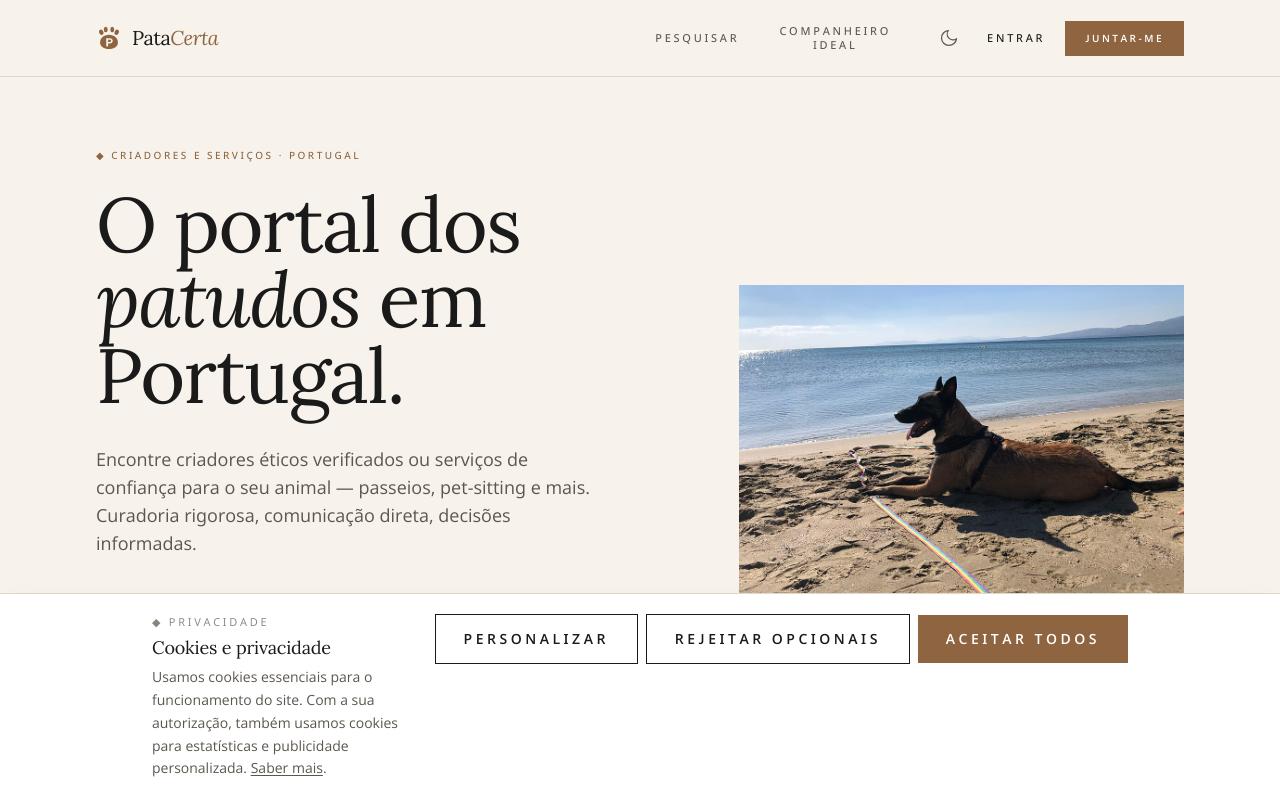
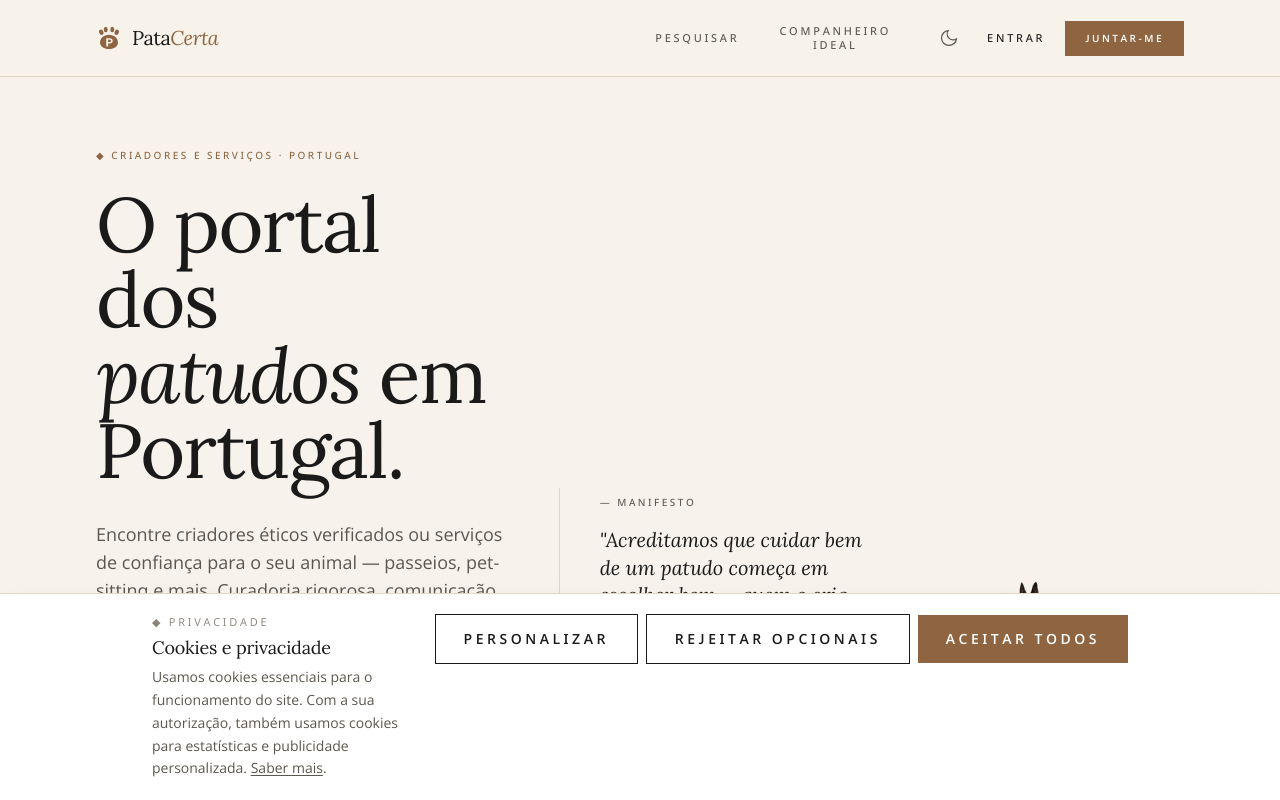
Before and after one commit to marine1988/patacerta, a React (Vite) app in the folder apps/web/: page / in a window 1280 px wide. Shown: the top 800 px of the page. Built offline with nearby package versions, Linux system fonts and the light colour scheme; no server answers.

Commit message:
feat(home): adicionar Malinois ao hero

```diff
--- a/apps/web/src/pages/home/HomePage.tsx
+++ b/apps/web/src/pages/home/HomePage.tsx
@@ -120,7 +120,7 @@ export function HomePage() {
         <div className="mx-auto max-w-[72rem] px-6 pb-14 pt-12 lg:px-8 lg:pb-20 lg:pt-16">
           <p className="eyebrow mb-6">◆ Criadores e Serviços · Portugal</p>
 
-          <div className="grid gap-10 lg:grid-cols-[1.3fr_1fr] lg:items-end lg:gap-16">
+          <div className="grid gap-10 lg:grid-cols-[1.3fr_1fr_0.8fr] lg:items-end lg:gap-10">
             <div>
               <h1 className="font-serif text-[2.75rem] leading-[1.02] sm:text-display">
                 O portal dos
@@ -143,24 +143,19 @@ export function HomePage() {
               </div>
             </div>
 
-            <figure className="hidden lg:block">
-              <img
-                src="/malinois-hero.jpg"
-                alt="Pastor Belga Malinois numa praia"
-                className="aspect-[4/3] w-full object-cover"
-              />
-              <figcaption className="mt-2 text-xs text-subtle">
-                Foto: JimsBack,{' '}
-                <a
-                  href="https://commons.wikimedia.org/wiki/File:Belgian_Malinois_at_beach_(52444841247).jpg"
-                  target="_blank"
-                  rel="noopener noreferrer"
-                  className="underline underline-offset-2 hover:text-ink"
-                >
-                  CC BY-SA 2.0
-                </a>
-              </figcaption>
-            </figure>
+            <aside className="hidden border-l border-line pl-10 lg:block">
+              <p className="eyebrow-muted mb-4">— Manifesto</p>
+              <p className="font-serif text-xl italic leading-snug text-ink">
+                "Acreditamos que cuidar bem de um patudo começa em escolher bem — quem o cria, quem
+                o passeia, quem o acompanha. Rigor, transparência e cuidado em cada passo."
+              </p>
+            </aside>
+
+            <img
+              src="/Gemini_Generated_Image_9fi5ej9fi5ej9fi5.jpg"
+              alt="Pastor Belga Malinois sentado"
+              className="hidden w-full mix-blend-multiply lg:block"
+            />
           </div>
 
           {/* Stats editoriais — ocultas no arranque (ver SHOW_HOME_STATS no topo) */}
```
Also changed, not shown: apps/web/public/Gemini_Generated_Image_9fi5ej9fi5ej9fi5.jpg (added), apps/web/public/malinois-hero.jpg (deleted).
